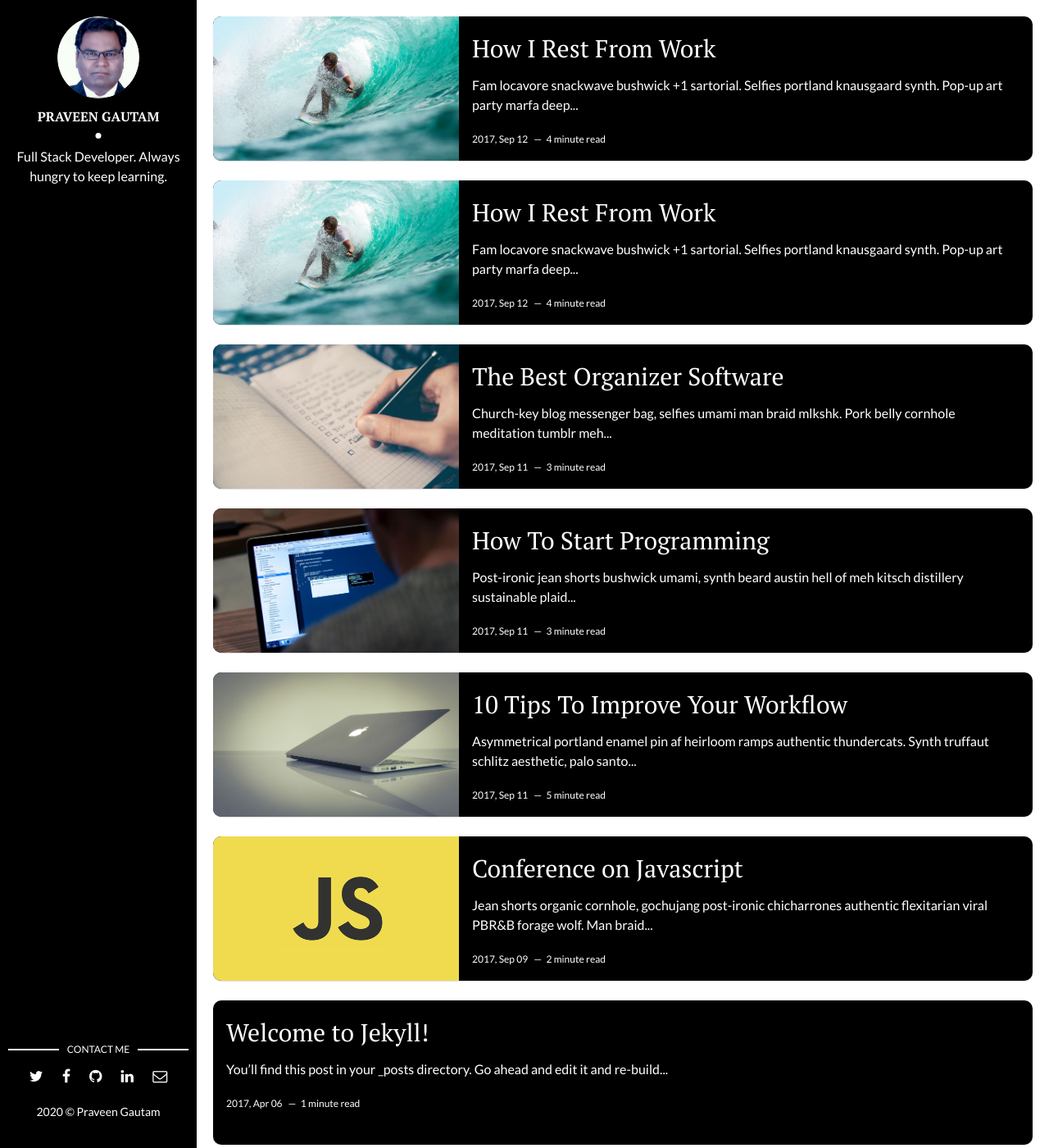
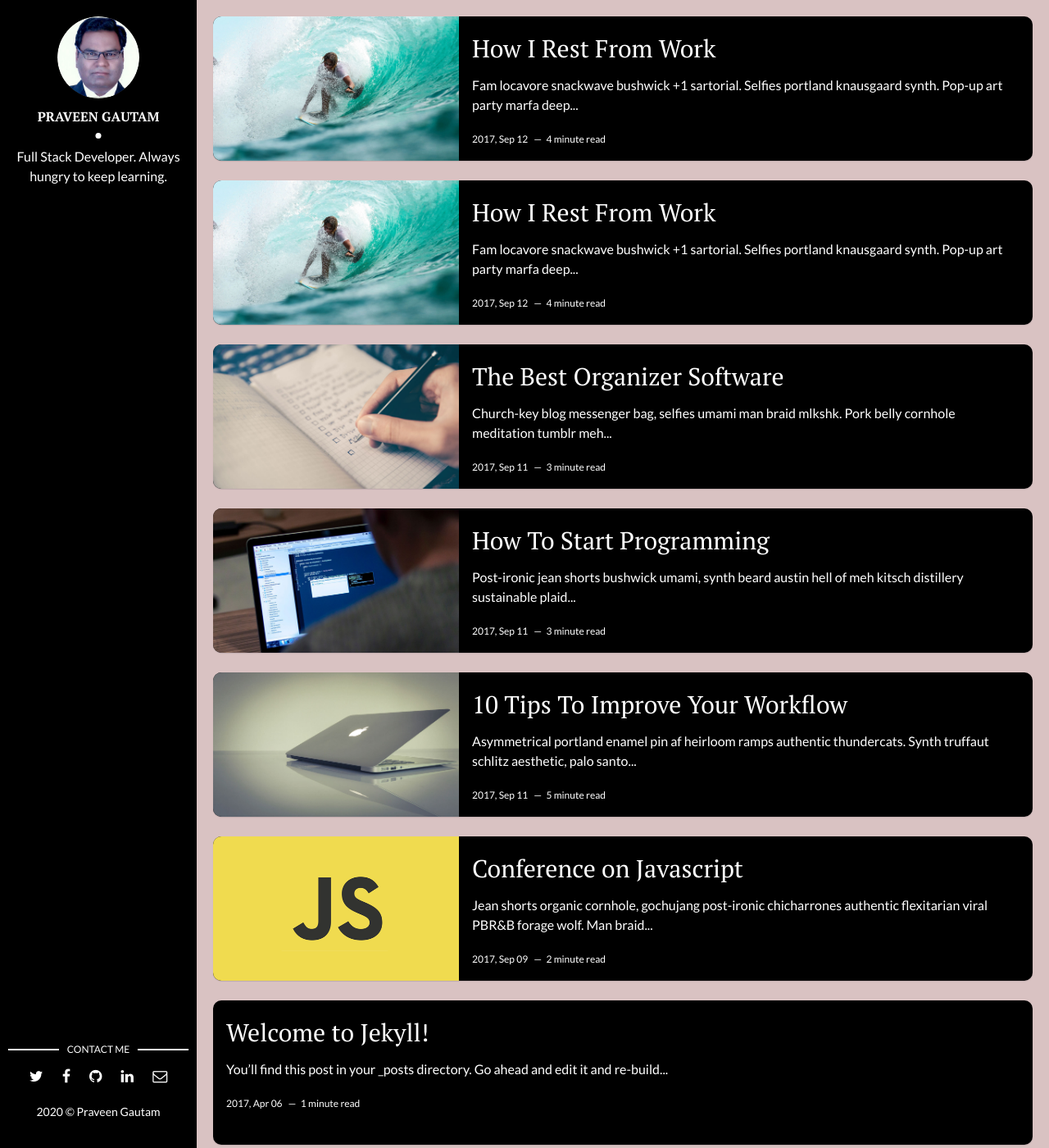
Before and after one commit to kpraveeng/kpraveeng.github.io, a Jekyll site: the page built from index.html, in a window 1280 px wide and 1400 px high. Shown: the whole window at 82% size. Built offline with Jekyll 4.4.1, drawn with Linux system fonts in a browser that asks for light colours; the list of posts is cut into pages by our own code.

```diff
--- a/assets/css/main.css
+++ b/assets/css/main.css
@@ -662,7 +662,7 @@ html {
 body {
   font-family: "Lato", sans-serif;
   color: #ffffff;
-  background-color: #ffffff;
+  background-color: #d9c2c2;
   margin: 0;
   -webkit-font-smoothing: antialiased;
   -moz-osx-font-smoothing: grayscale; }
--- a/assets/css/scss/main.scss
+++ b/assets/css/scss/main.scss
@@ -15,7 +15,7 @@ html {
 body {
   font-family: "Lato", sans-serif;
   color: $body-color;
-  background-color: #a29595;
+  background-color: #d9c2c2;
   margin: 0;
   -webkit-font-smoothing: antialiased;
   -moz-osx-font-smoothing: grayscale;
```
